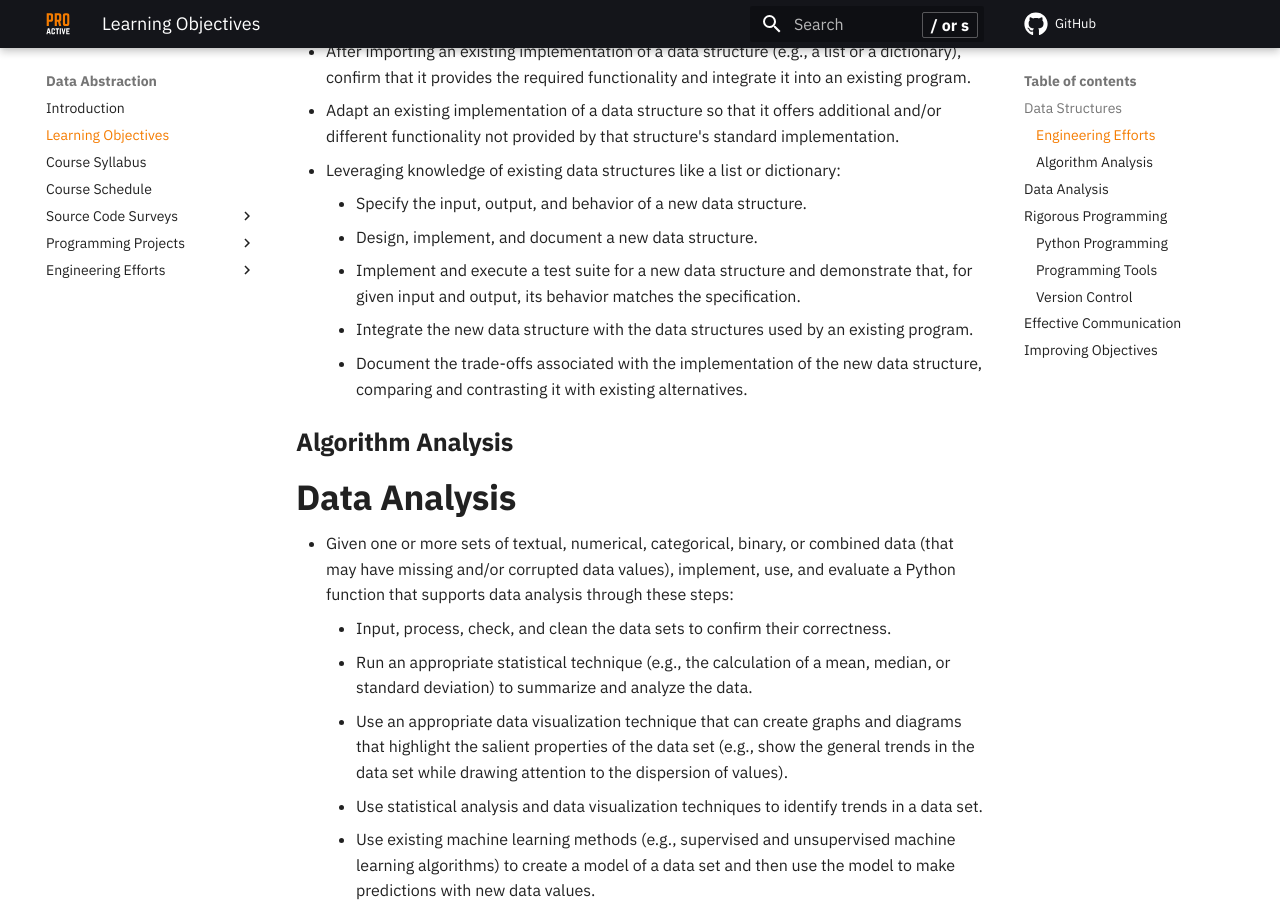
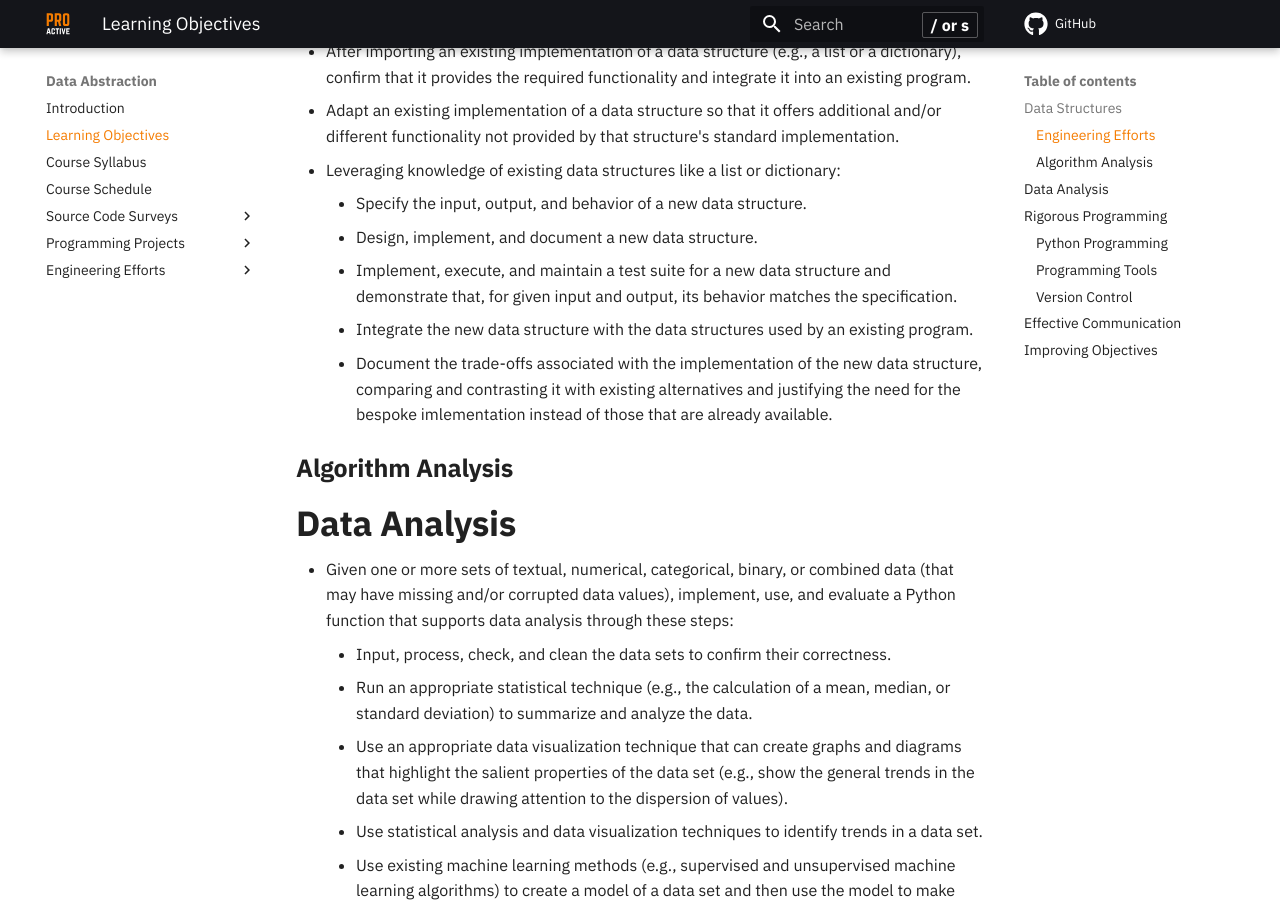
Before and after one commit to ProactiveProgrammers/www.proactiveprogrammers.com, an MkDocs documentation site: the page built from docs/data-abstraction/learning-objectives-data-abstraction.md, in a window 1280 px wide and 900 px high, scrolled down 634 px. Built offline with MkDocs 1.6.1 and Material for MkDocs 9.7.7, drawn with Linux system fonts in a browser that asks for light colours; comment, search, counter and statistics services are not loaded.

Commit message:
feat: Add to engineering-efforts in learning-objectives-data-abstraction.

```diff
--- a/docs/data-abstraction/learning-objectives-data-abstraction.md
+++ b/docs/data-abstraction/learning-objectives-data-abstraction.md
@@ -21,13 +21,15 @@ will be able to demonstrate mastery of the following skills in data structures:
 - Leveraging knowledge of existing data structures like a list or dictionary:
     - Specify the input, output, and behavior of a new data structure.
     - Design, implement, and document a new data structure.
-    - Implement and execute a test suite for a new data structure and
+    - Implement, execute, and maintain a test suite for a new data structure and
       demonstrate that, for given input and output, its behavior matches the
       specification.
     - Integrate the new data structure with the data structures used by an
       existing program.
     - Document the trade-offs associated with the implementation of the new data
-      structure, comparing and contrasting it with existing alternatives.
+      structure, comparing and contrasting it with existing alternatives and
+      justifying the need for the bespoke imlementation instead of those that
+      are already available.
 
 ### Algorithm Analysis
 
```
